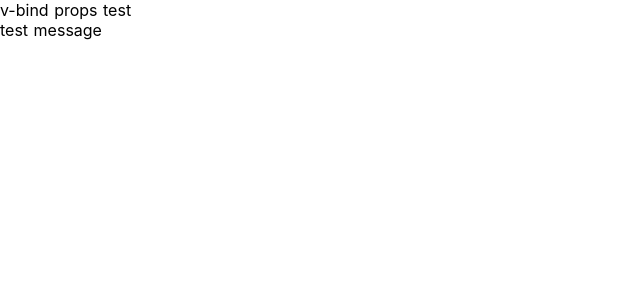
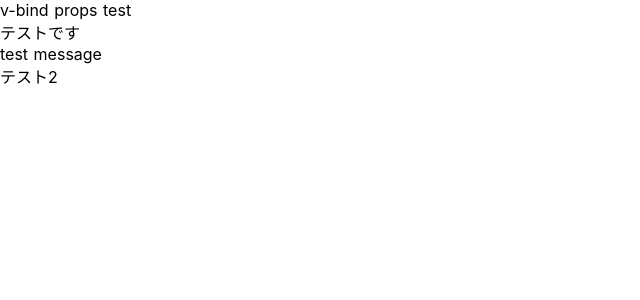
Before and after one commit to KosukeTakahashi0410/nuxt-beginner, a Nuxt app: page / in a window 1280 px wide. Shown: the top 300 px of the page, without its empty margins (0-640 px from the left). Built offline with nearby package versions, Linux system fonts and the light colour scheme.

Commit message:
コンフリクト

```diff
--- a/components/Component.vue
+++ b/components/Component.vue
@@ -1,6 +1,7 @@
 <template>
   <div class="component">
     <p>{{ message }}</p>
+    <p>テストです</p>
   </div>
 </template>
 
--- a/pages/index.vue
+++ b/pages/index.vue
@@ -5,6 +5,7 @@
     >
     </Component>
     <p>{{ test }}</p>
+    <p>テスト2</p>
   </div>
 </template>
 
```
